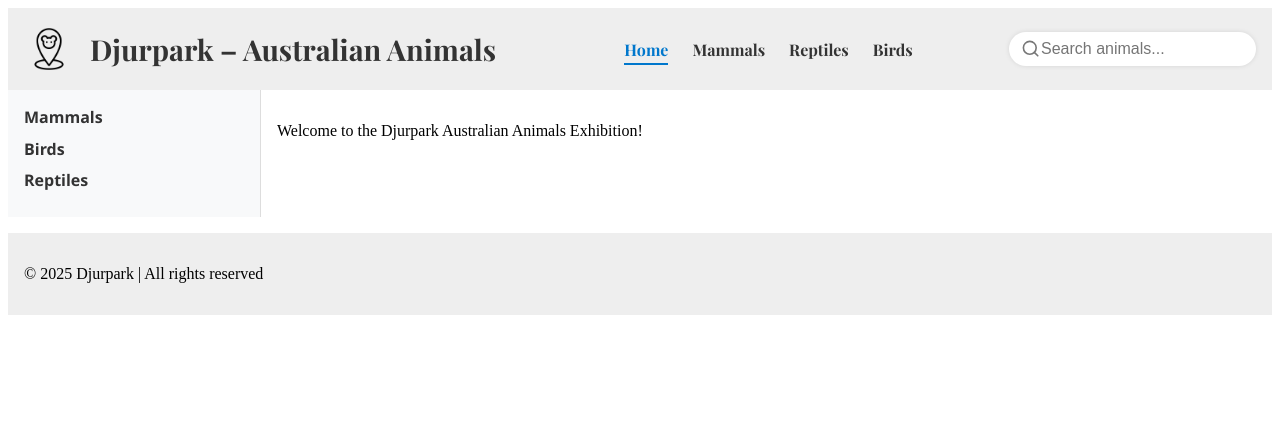
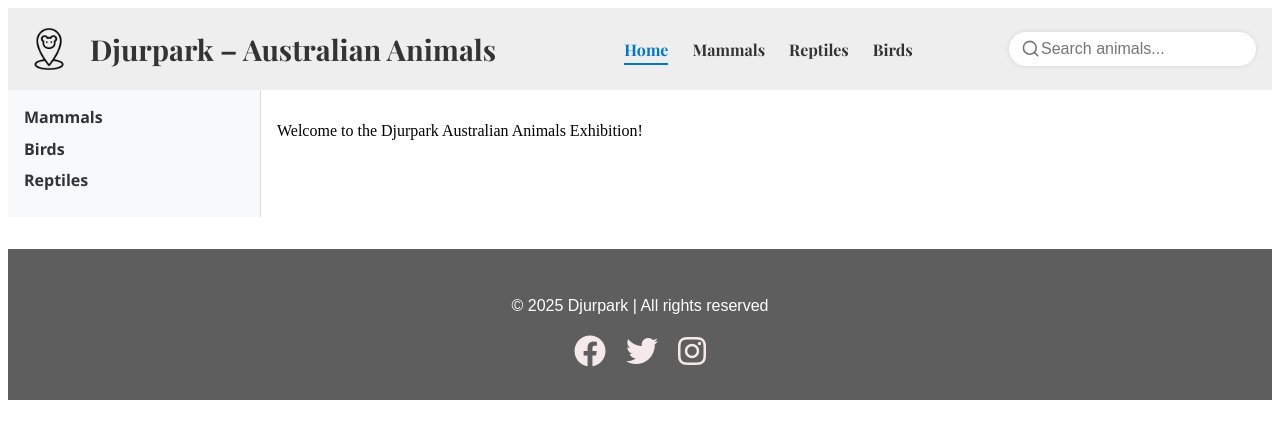
Before and after one commit to PriyeshIllam/assignment-4-react-router-djurpark, a React (Create React App) app: page / in a window 1280 px wide. Shown: the top 438 px of the page. Built offline with nearby package versions, Linux system fonts and the light colour scheme.

Commit message:
added footer with social media links

```diff
--- a/package.json
+++ b/package.json
@@ -3,10 +3,12 @@
   "version": "0.1.0",
   "private": true,
   "dependencies": {
+    "@fortawesome/fontawesome-free": "^6.7.2",
     "@testing-library/dom": "^10.4.0",
     "@testing-library/jest-dom": "^6.6.3",
     "@testing-library/react": "^16.3.0",
     "@testing-library/user-event": "^13.5.0",
+    "font-awesome": "^4.7.0",
     "react": "^19.1.0",
     "react-dom": "^19.1.0",
     "react-icons": "^5.5.0",
--- a/public/index.html
+++ b/public/index.html
@@ -3,6 +3,11 @@
   <head>
     <meta charset="utf-8" />
     <link href="https://fonts.googleapis.com/css2?family=Playfair+Display:wght@700&display=swap" rel="stylesheet">
+    <!-- Font Awesome CDN -->
+<!-- In public/index.html inside the <head> tag -->
+    <link rel="stylesheet" href="https://cdnjs.cloudflare.com/ajax/libs/font-awesome/6.0.0-beta3/css/all.min.css">
+
+
     <link rel="icon" href="%PUBLIC_URL%/favicon.ico" />
     <meta name="viewport" content="width=device-width, initial-scale=1" />
     <meta name="theme-color" content="#000000" />
--- a/src/components/Footer.jsx
+++ b/src/components/Footer.jsx
@@ -1,6 +1,24 @@
+import React from 'react';
+import '../styles/Footer.css'; // Import the CSS file for styling
+
 const Footer = () => (
-    <footer style={{ padding: '1rem', background: '#eee', marginTop: '1rem' }}>
+  <footer className="footer">
+    <div className="footer-content">
       <p>&copy; 2025 Djurpark | All rights reserved</p>
-    </footer>
-  );
-  export default Footer;
+
+      <div className="social-icons">
+        <a href="https://facebook.com" target="_blank" rel="noopener noreferrer" className="social-icon">
+          <i className="fab fa-facebook"></i> {/* Facebook Icon */}
+        </a>
+        <a href="https://twitter.com" target="_blank" rel="noopener noreferrer" className="social-icon">
+          <i className="fab fa-twitter"></i> {/* Twitter Icon */}
+        </a>
+        <a href="https://instagram.com" target="_blank" rel="noopener noreferrer" className="social-icon">
+          <i className="fab fa-instagram"></i> {/* Instagram Icon */}
+        </a>
+      </div>
+    </div>
+  </footer>
+);
+
+export default Footer;
--- /dev/null
+++ b/src/styles/Footer.css
@@ -0,0 +1,46 @@
+/* Footer styles */
+.footer {
+    padding: 2rem 0;
+    background-color: #5e5e5e; /* Light grey background */
+    margin-top: 2rem;
+    text-align: center;
+    font-family: Arial, sans-serif;
+  }
+
+  .footer-content {
+    max-width: 1200px;
+    margin: 0 auto;
+    padding: 0 20px;
+  }
+
+  .footer p {
+    font-size: 1rem;
+    color: #fff;
+    margin-bottom: 1rem;
+  }
+
+  .social-icons {
+    display: flex;
+    justify-content: center;
+    gap: 20px;
+  }
+
+  .social-icon {
+    font-size: 2rem;
+    color: #f5e9e9;
+    transition: color 0.3s ease;
+  }
+
+  .social-icon:hover {
+    color: #ff6347; /* A nice red/orange color on hover */
+  }
+
+  .social-icon i {
+    display: inline-block;
+    vertical-align: middle;
+  }
+
+  /* Optional: Add a small margin for better spacing */
+  footer a {
+    text-decoration: none;
+  }
```
Also changed, not shown: 1 other file (tests, documents, lock files or other folders).
